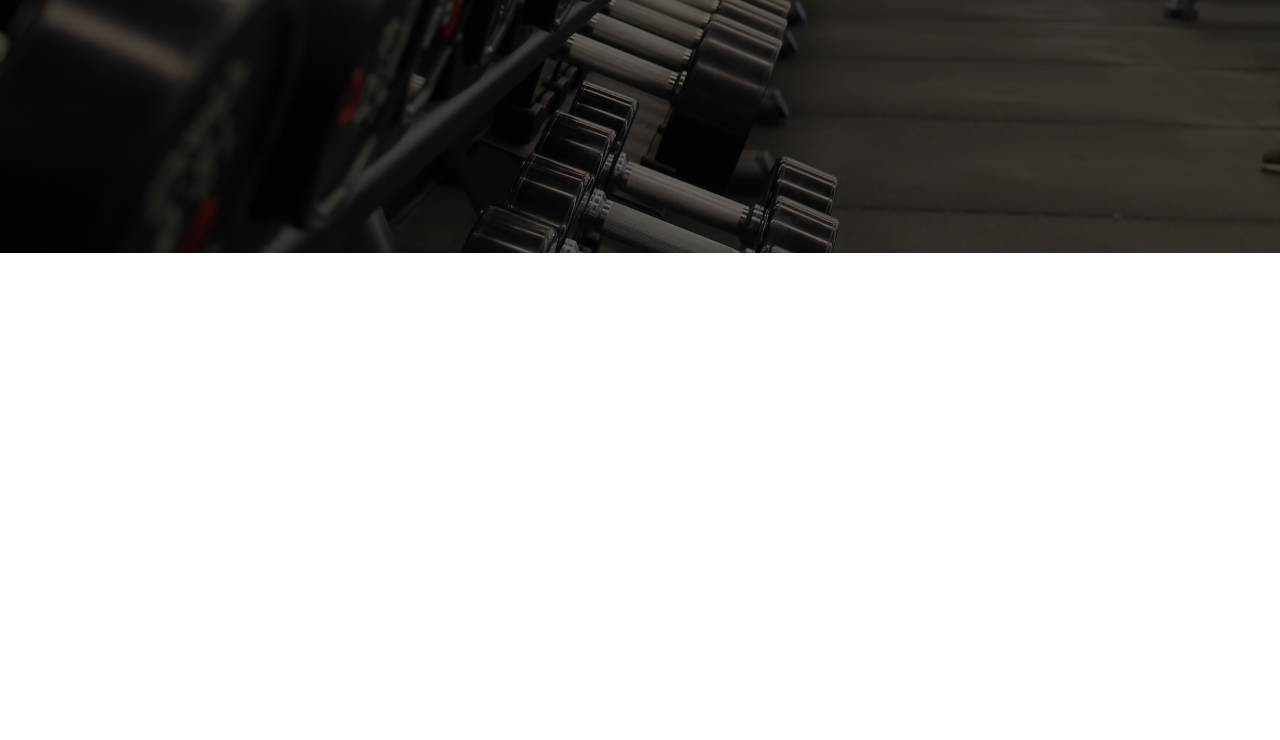
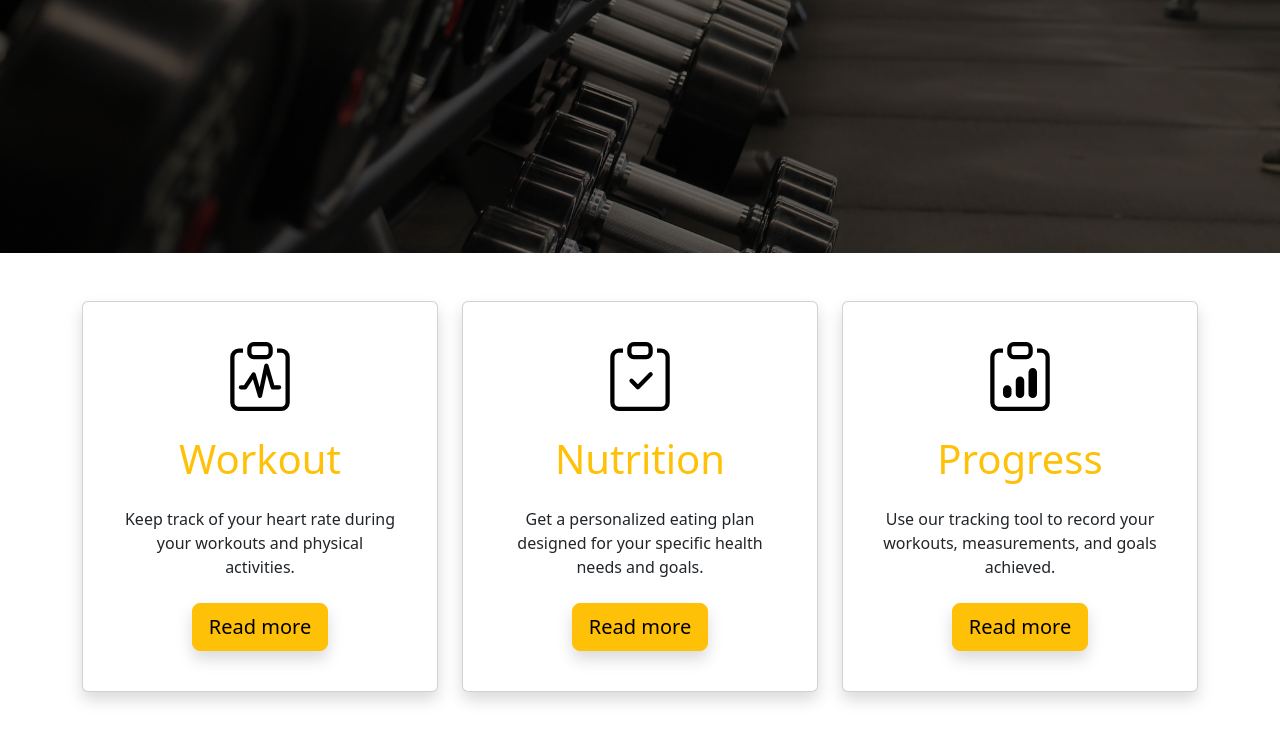
Before and after one commit to ramonsolis11/Gym-Landing-Page, a plain HTML site: page index.html in a window 1280 px wide. Shown: the part 547-1287 px from the top of the page. Before the commit the page ends 800 px from the top, so only its background shows below. Drawn offline with nearby package versions, Linux system fonts and the light colour scheme.

Commit message:
add cards

```diff
--- a/index.html
+++ b/index.html
@@ -9,6 +9,9 @@
     <link rel="stylesheet" href="./assets/css/styles.css">
     <!-- BootStrap link -->
     <link href="https://cdn.jsdelivr.net/npm/bootstrap@5.3.0/dist/css/bootstrap.min.css" rel="stylesheet" integrity="sha384-9ndCyUaIbzAi2FUVXJi0CjmCapSmO7SnpJef0486qhLnuZ2cdeRhO02iuK6FUUVM" crossorigin="anonymous">
+    <!-- BootStrap icons -->
+    <link rel="stylesheet" href="https://cdn.jsdelivr.net/npm/bootstrap-icons@1.10.5/font/bootstrap-icons.css">
+
 </head>
 <body>
     <!-- NavBar -->
@@ -96,6 +99,41 @@
     </div>
     </header>
 
+    <!-- CARDS -->
+    <div class="container py-5">
+        <div class="row g-4">
+            <div class="col-lg-4 mb-3 mb-sm-0">
+                <div class="card p-4 shadow">
+                    <div class="card-body d-flex flex-column align-items-center">
+                        <img src="./assets/img/clipboard-pulse.svg" class="w-25" alt="workout">
+                        <h5 class="card-title h1 my-4 text-warning">Workout</h5>
+                        <p class="card-text text-center mb-4">Keep track of your heart rate during your workouts and physical activities.</p>
+                        <a href="#" class="btn btn-warning btn-lg shadow">Read more</a>
+                    </div>
+                </div>
+            </div>
+            <div class="col-lg-4">
+                <div class="card p-4 shadow">
+                    <div class="card-body d-flex flex-column align-items-center">
+                        <img src="./assets/img/clipboard-check.svg" class="w-25" alt="nutrition">
+                        <h5 class="card-title h1 my-4 text-warning">Nutrition</h5>
+                        <p class="card-text text-center mb-4">Get a personalized eating plan designed for your specific health needs and goals.</p>
+                        <a href="#" class="btn btn-warning btn-lg shadow">Read more</a>
+                    </div>
+                </div>
+            </div>
+            <div class="col-lg-4">
+                <div class="card p-4 shadow">
+                    <div class="card-body d-flex flex-column align-items-center">
+                        <img src="./assets/img/clipboard-data.svg" class="w-25" alt="progress">
+                        <h5 class="card-title h1 my-4 text-warning">Progress</h5>
+                        <p class="card-text text-center mb-4">Use our tracking tool to record your workouts, measurements, and goals achieved.</p>
+                        <a href="#" class="btn btn-warning btn-lg shadow">Read more</a>
+                    </div>
+                </div>
+            </div>
+        </div>
+    </div>
 
 
 </body>
```
Also changed, not shown: assets/img/People gym icon.png (added), assets/img/clipboard-check.svg (added), assets/img/clipboard-data.svg (added), assets/img/clipboard-pulse.svg (added), assets/img/dumbbells.png (added).
